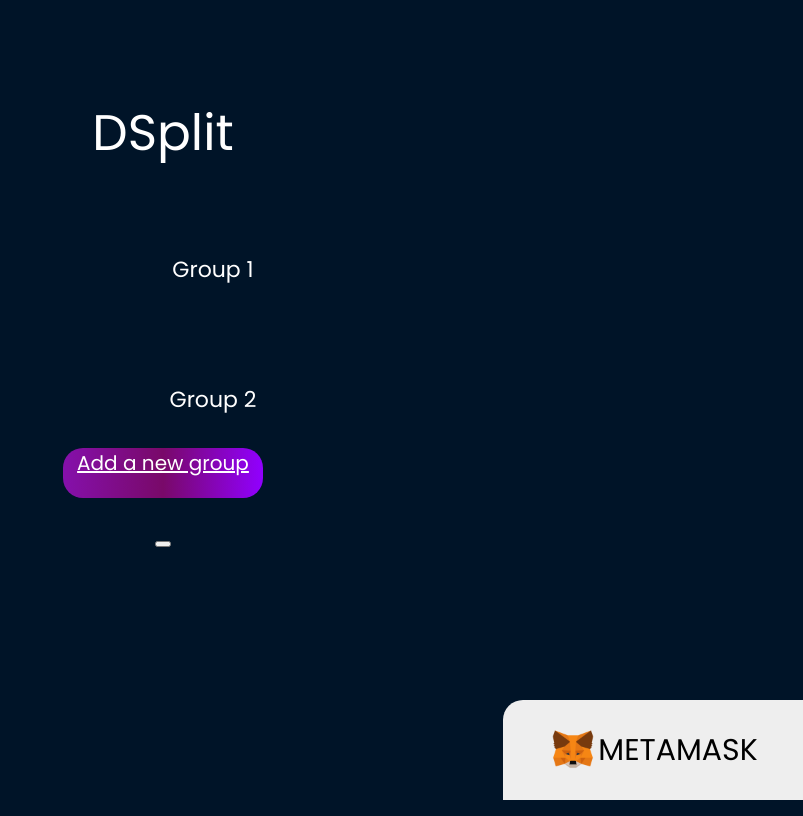
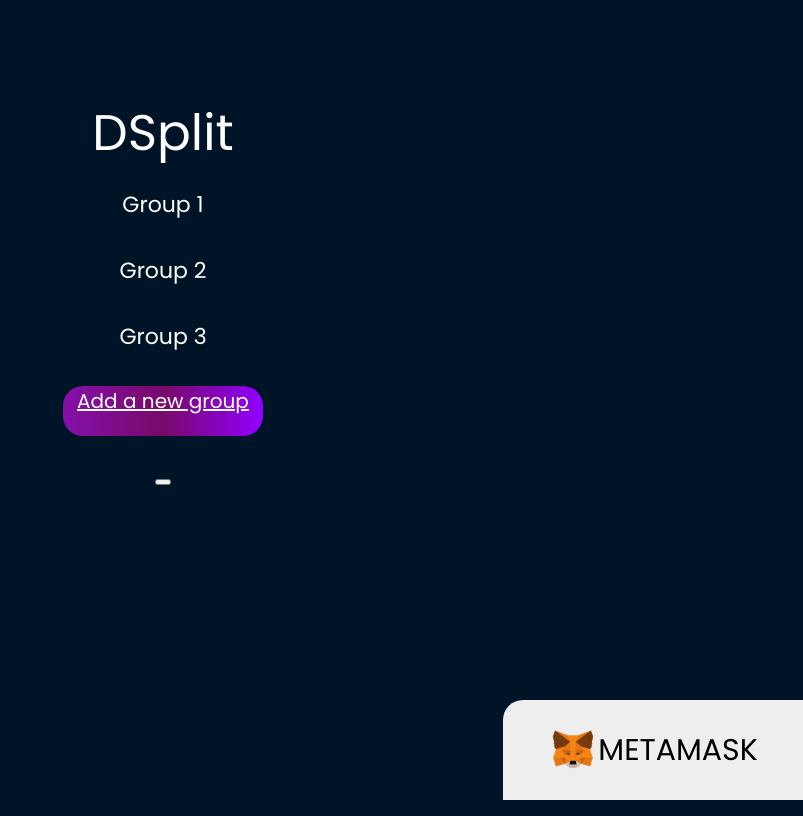
Before and after one commit to kingalpacas2005/desplit, a React (Create React App) app: page /groups in a window 1280 px wide. Shown: the whole page, without its empty margins (477-1280 px from the left). Built offline with nearby package versions, Linux system fonts and the light colour scheme.

Commit message:
fixed !!

```diff
--- a/src/pages/Group.js
+++ b/src/pages/Group.js
@@ -7,13 +7,15 @@ const Group = () => {
     let { id } = useParams();
     return (
         < div >
-            <p className="fhg" > Group: {id} </p>
             <div className="header_main">
                 <div className="Desplit">DSplit</div>
             </div>
 
             <div className="bodygroup" >
-
+                Group: {id}
+                <div>
+                    <br />
+                </div>
                 <div className="firstheadergroup" >
 
                     <div className="addressesgroup">
--- a/src/pages/Groups.js
+++ b/src/pages/Groups.js
@@ -10,35 +10,23 @@ const Groups = () => {
         </div>
         <div className="bodygroup" >
 
-          <details>
-            <summary>
-              <div className="firstheadergroup" >
-                <p className="fhg" > Group 1</p>
+          <div className="firstheadergroup" >
+            Group 1
+          </div>
+          <br />
+          <div className="firstheadergroup" >
+            Group 2
+          </div>
+          <br />
 
-              </div>
-            </summary>
+          <div className="firstheadergroup" >
+            Group 3
+          </div>
+          <br />
 
-
-          </details>
-
-
-          <details>
-            <summary>
-              <div className="firstheadergroup" >
-                <p className="fhg" > Group 2</p>
-
-              </div>
-            </summary>
-
-
-          </details>
           <a className='button' href='/groups/create/'>Add a new group</a>
 
         </div>
-
-
-
-
 
       </div>
     </div >
--- a/src/pages/Home.js
+++ b/src/pages/Home.js
@@ -1,6 +1,4 @@
 import React from 'react';
-
-
 
 const Home = () => {
     return (< div classname="body" >
@@ -10,6 +8,7 @@ const Home = () => {
         <div className='summary'>
             <div class="contenerTextHome">
                 Welcome !
+                <br />
 
                 Splitting expenses is unsatisfaying: just make it more reliable today.
                 Records debt or do immediate settlement with other parties.
```
